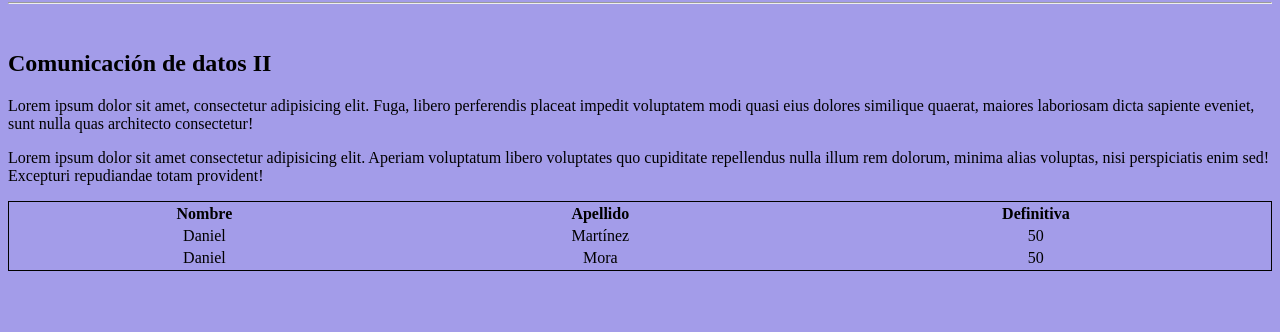
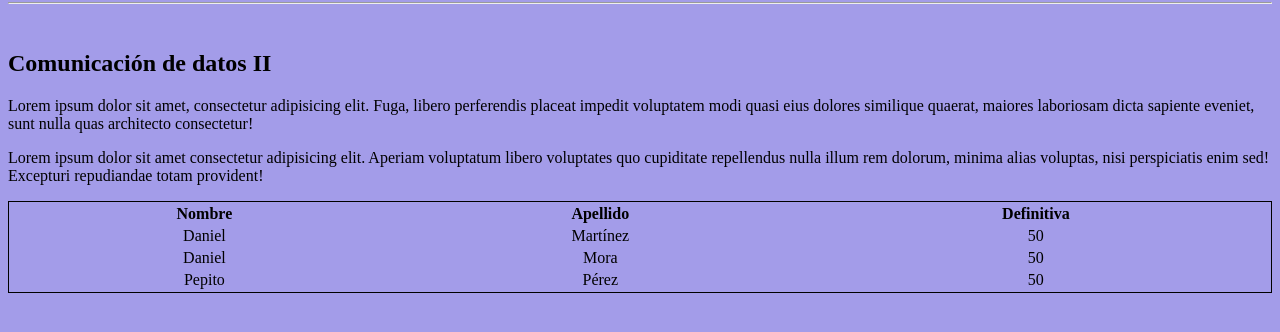
Before and after one commit to DanielMoraUDEC/comunicacion, a plain HTML site: page index.html in a window 1280 px wide. Shown: the part 78-410 px from the top of the page. Drawn offline with Linux system fonts and the light colour scheme.

Commit message:
Prueba 2

```diff
--- a/index.html
+++ b/index.html
@@ -34,6 +34,11 @@
             <td>Mora</td>
             <td>50</td>
         </tr>
+        <tr style="text-align: center;">
+            <td>Pepito</td>
+            <td>Pérez</td>
+            <td>50</td>
+        </tr>
     </Table>
 
 </body>
```
